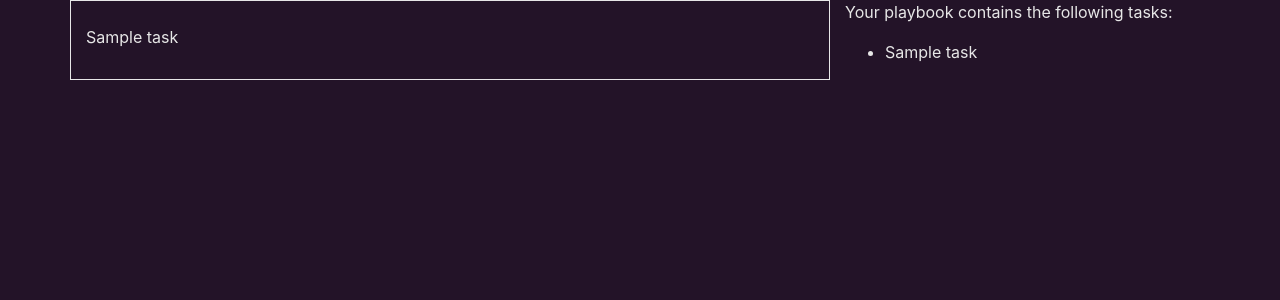
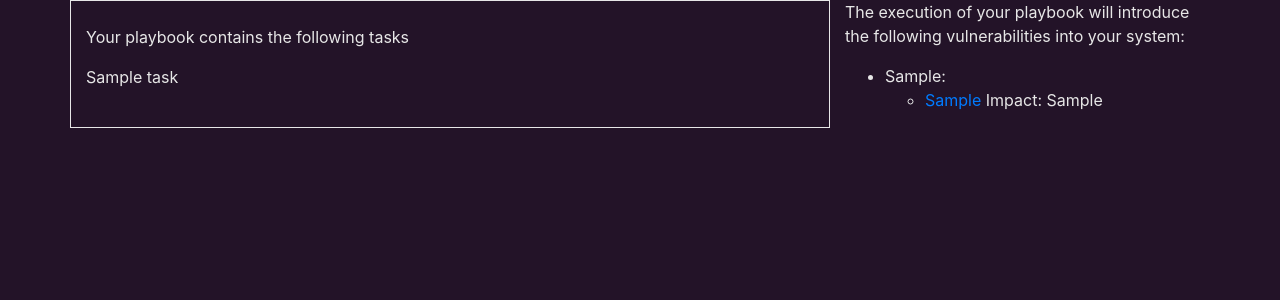
Before and after one commit to m0nt3cr1st0/Formal_IaC, a Django app: template formal_iac/playbooks_parser/templates/playbooks_parser/demo_result.html in a window 1280 px wide. Shown: the part 86-386 px from the top of the page. Run offline with Django 3.2, Linux system fonts and the light colour scheme; the template is opened without the code that fills it: most values are stand-ins (such as "Sample title", 1, 10 or a date in 2020); some libraries are stand-ins or nearby versions.

Commit message:
Create functionality for vulnerable packages analysis

```diff
--- a/formal_iac/playbooks_parser/templates/playbooks_parser/demo_result.html
+++ b/formal_iac/playbooks_parser/templates/playbooks_parser/demo_result.html
@@ -18,10 +18,11 @@
         </nav>
         <div class="row">
             <!-- This paragraph will be filled with the parsed playbook -->
-            {% if playbook_tasks %}
+            {% if parsed_playbook %}
             <div class="col-md-8 parsed-playbook">
                 <br>
-                    {% for task in playbook_tasks %}
+                    <p> Your playbook contains the following tasks </p>
+                    {% for task in parsed_playbook %}
                     <p> {{ task }} </p>
                     {% endfor %}
             </div>
@@ -29,14 +30,24 @@
             <div class="col-md-4">
                 <!-- If the request to parse the playbook has been done then display this paragraph -->
                 <div>
+                    {% if playbook_warnings %}
                     <p>
-                    Your playbook contains the following tasks:
+                    The execution of your playbook will introduce the following vulnerabilities into your system:
                     </p>
                     <ul>
-                        {% for task in playbook_tasks %}
-                        <li> {{ task.name }} </li>
+                        {% for warning in playbook_warnings %}
+                        <li> {{ warning.0 }}:
+                            <ul>
+                                {% for cve in warning.1 %}
+                                <li><a href="{{ cve.1 }}">{{ cve.0 }} </a>  Impact: {{ cve.2 }}</li>
+                                {% endfor %}
+                            </ul>
+                        </li>
                         {% endfor %}
                     </ul>
+                    {% else %}
+                        <p> Congrats! Your playbook does not contain any vulnerable package! </p>
+                    {% endif %}
                 </div>
             </div>
             {% else %}
```
Also changed, not shown: formal_iac/playbooks_parser/views.py (+16 -10 lines).
